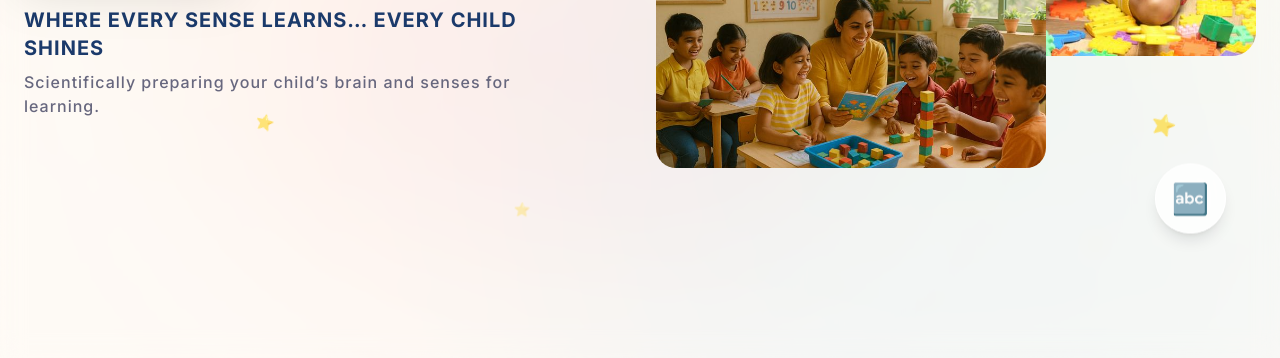
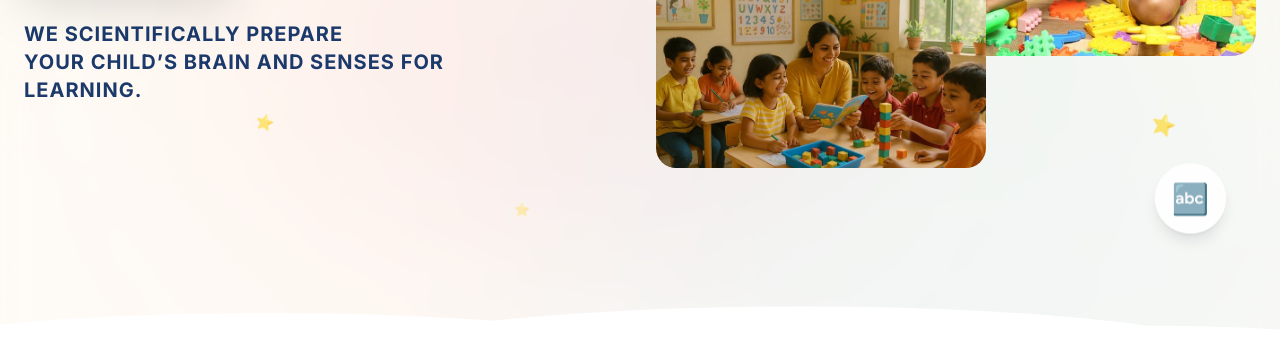
Before and after one commit to rainbowplayschoolwebsite-web/rainbow_website, a React (Vite) app: page / in a window 1280 px wide. Shown: the part 442-800 px from the top of the page. Built offline with nearby package versions, Linux system fonts and the light colour scheme; grey boxes are pictures that could not be loaded; the HTML template or start-up script is replaced by a standard one.

Commit message:
Fix hero image resolution error: update imports to v7

```diff
--- a/src/components/HeroSection.tsx
+++ b/src/components/HeroSection.tsx
@@ -162,10 +162,7 @@ const HeroSection = () => {
             animate={{ opacity: 1, x: 0 }}
             transition={{ delay: 1.0, duration: 0.6 }}
           >
-            Where Every Sense Learns… Every Child Shines<br />
-            <span className="text-sm md:text-base font-medium normal-case mt-2 block text-muted-foreground">
-              Scientifically preparing your child’s brain and senses for learning.
-            </span>
+            We scientifically prepare<br /> your child’s brain and senses for learning.
           </motion.p>
 
 
@@ -192,7 +189,7 @@ const HeroSection = () => {
 
           {/* Secondary Floating Image */}
           <motion.div
-            className="absolute z-30 w-[75%] md:w-[65%]"
+            className="absolute z-30 w-[60%] md:w-[55%]"
             initial={{ opacity: 0, x: -50, rotate: 10 }}
             animate={{ opacity: 1, x: 0, rotate: 0 }}
             transition={{ duration: 1, type: "spring", bounce: 0.4, delay: 0.8 }}
@@ -228,7 +225,14 @@ const HeroSection = () => {
         </div>
       </div>
 
-
+      {/* Soft bottom hills */}
+      <div className="absolute bottom-0 left-0 right-0 z-[5]">
+        <svg viewBox="0 0 1440 120" preserveAspectRatio="none" className="w-full" style={{ height: "6vw", minHeight: "60px" }}>
+          <ellipse cx="300" cy="120" rx="450" ry="70" fill="white" />
+          <ellipse cx="900" cy="120" rx="500" ry="80" fill="white" />
+          <ellipse cx="1300" cy="120" rx="300" ry="50" fill="white" />
+        </svg>
+      </div>
     </section>
   );
 };
```
